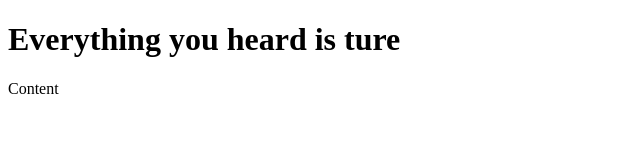
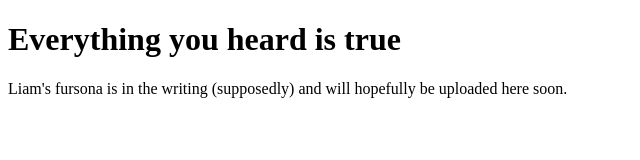
Before and after one commit to ProbablyComputingSquid/liam, a plain HTML site: page index.html in a window 1280 px wide. Shown: the whole page, without its empty margins (0-640 px from the left). Drawn offline with Linux system fonts and the light colour scheme.

Commit message:
Update index.html

```diff
--- a/index.html
+++ b/index.html
@@ -4,7 +4,7 @@
     <title>The real truth about liam</title>
 </head>
 <body>
-    <h1>Everything you heard is ture</h1>
-    <p>Content</p>
+    <h1>Everything you heard is true</h1>
+    <p>Liam's fursona is in the writing (supposedly) and will hopefully be uploaded here soon. </p>
 </body>
 </html>
```
